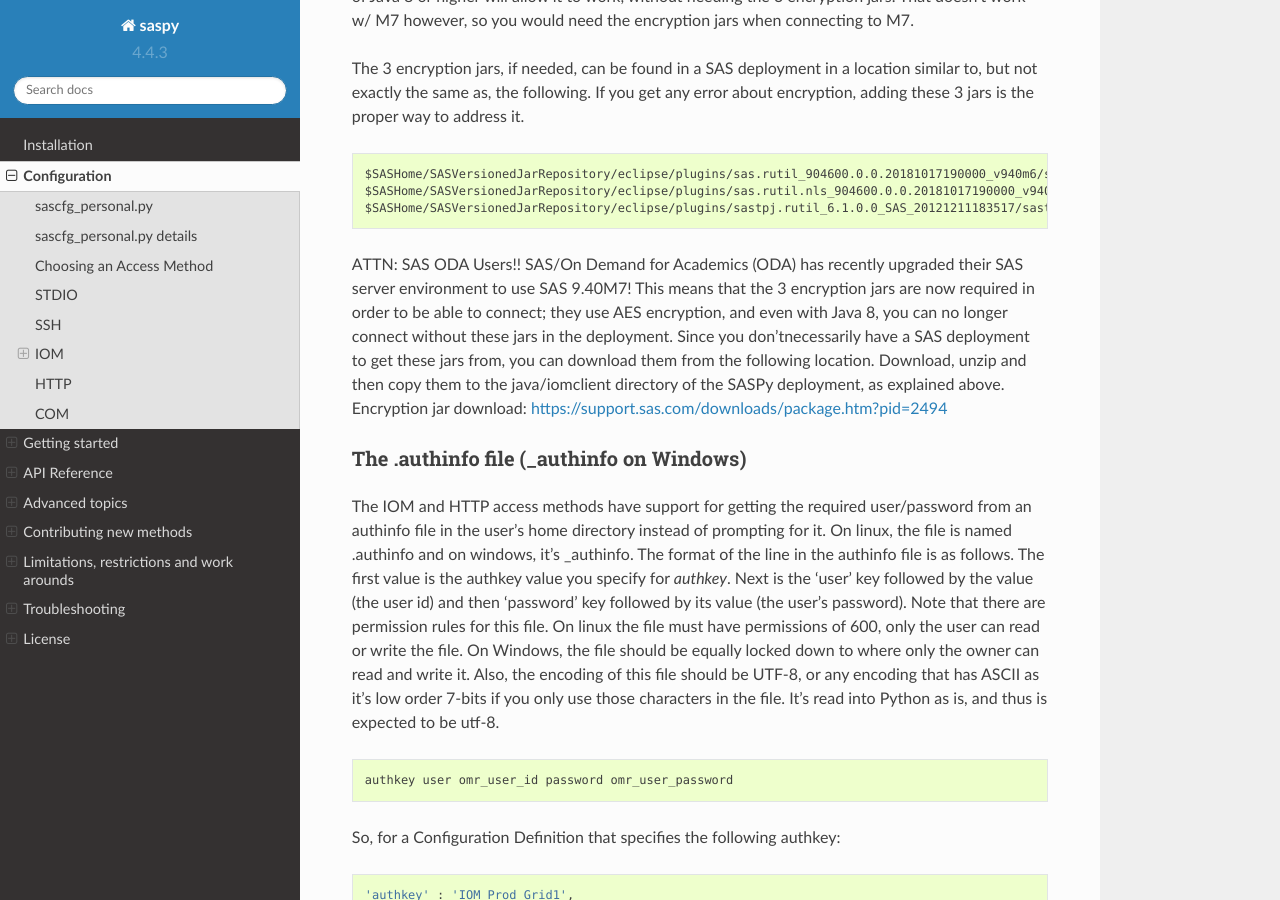
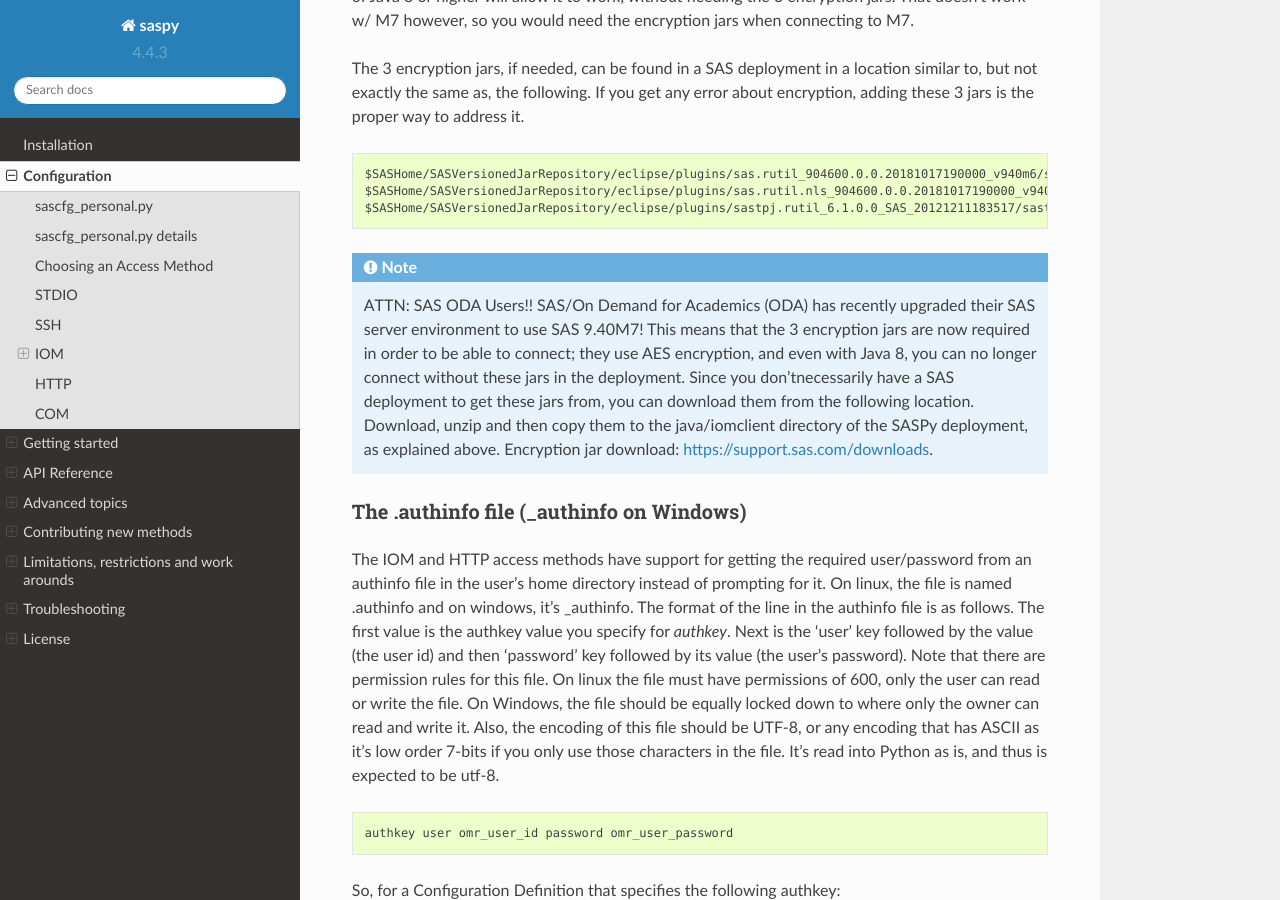
Before and after one commit to sassoftware/saspy, a Sphinx documentation site: the page built from saspy/doc/source/configuration.rst, in a window 1280 px wide and 900 px high, scrolled down 12441 px. Built offline with Sphinx 7.4.7 and the Read the Docs theme 2.0.0, drawn with Linux system fonts in a browser that asks for light colours; some of the changed lines change nothing that is shown.

Commit message:
update doc for ODA M7

```diff
--- a/saspy/doc/source/configuration.rst
+++ b/saspy/doc/source/configuration.rst
@@ -588,12 +588,12 @@
     $SASHome/SASVersionedJarRepository/eclipse/plugins/sastpj.rutil_6.1.0.0_SAS_20121211183517/sastpj.rutil.jar
 
 
-ATTN: SAS ODA Users!! SAS/On Demand for Academics (ODA) has recently upgraded their SAS server environment to use SAS 9.40M7!
-This means that the 3 encryption jars are now required in order to be able to connect; they use AES encryption, and even with Java 8,
-you can no longer connect without these jars in the deployment. Since you don'tnecessarily have a SAS deployment to get these
-jars from, you can download them from the following location. Download, unzip and then copy them to the java/iomclient directory
-of the SASPy deployment, as explained above. Encryption jar download: https://support.sas.com/downloads/package.htm?pid=2494
-
+.. note:: ATTN: SAS ODA Users!! SAS/On Demand for Academics (ODA) has recently upgraded their SAS server environment to use SAS 9.40M7!
+          This means that the 3 encryption jars are now required in order to be able to connect; they use AES encryption, and even with Java 8,
+          you can no longer connect without these jars in the deployment. Since you don'tnecessarily have a SAS deployment to get these
+          jars from, you can download them from the following location. Download, unzip and then copy them to the java/iomclient directory
+          of the SASPy deployment, as explained above.
+          Encryption jar download: `https://support.sas.com/downloads <https://support.sas.com/downloads/package.htm?pid=2494>`_.
 
 
 
```
